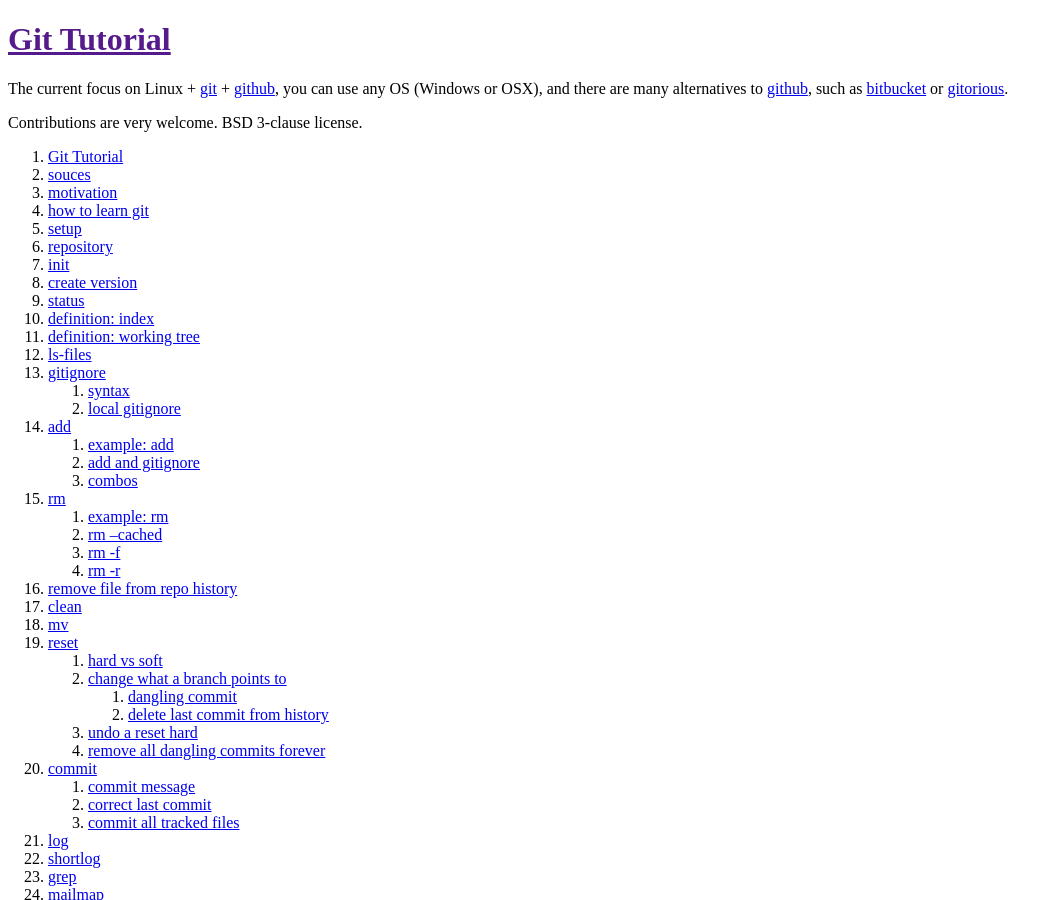
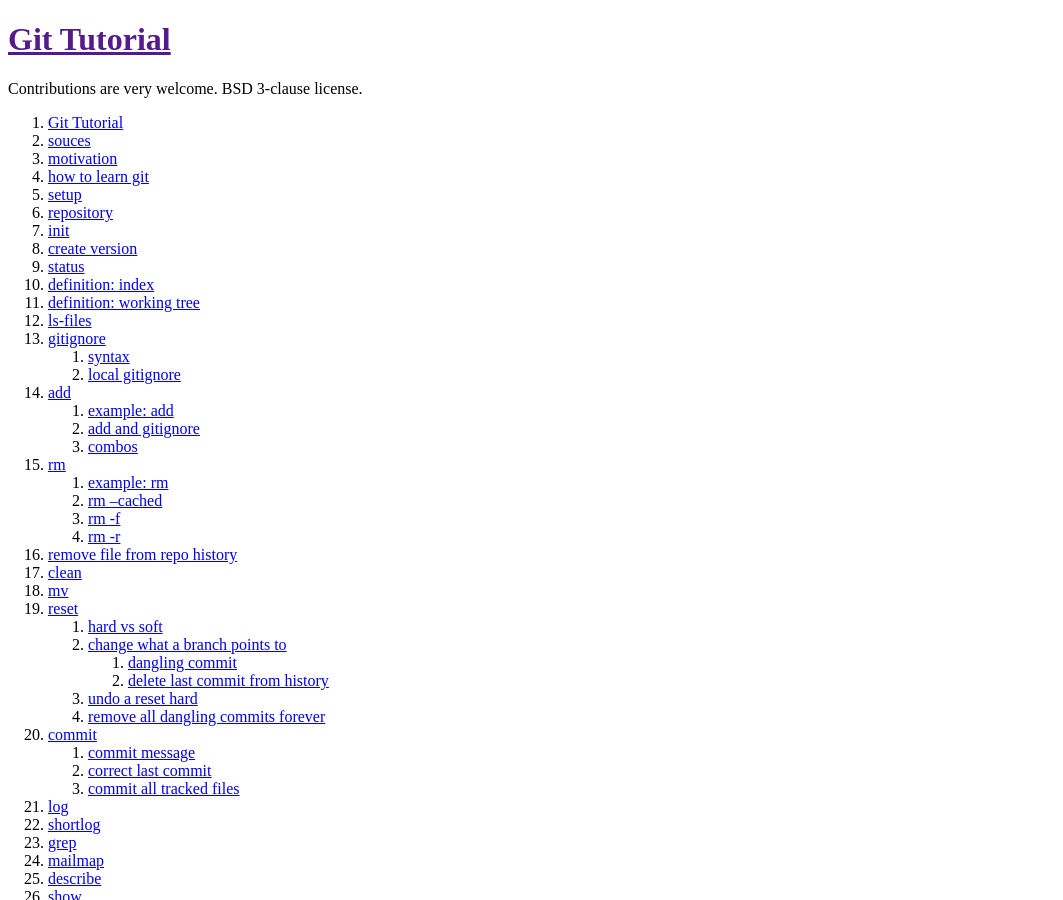
Before and after one commit to cirosantilli/git-tutorial, a Jekyll site: the page built from index.md, in a window 1280 px wide and 900 px high. Shown: the whole window, without its empty margins (0-1063 px from the left). Built offline with Jekyll 4.4.1, drawn with Linux system fonts in a browser that asks for light colours; nearby versions of some CDN libraries.

Commit message:
Remove note about OS / web interface

```diff
--- a/index.md
+++ b/index.md
@@ -2,8 +2,6 @@
 title: Git version control tutorial
 layout: default
 ---
-
-The current focus on Linux + [git](http://git-scm.com/) + [github][], you can use any OS (Windows or OSX), and there are many alternatives to [github], such as [bitbucket] or [gitorious].
 
 Contributions are very welcome. BSD 3-clause license.
 
```
